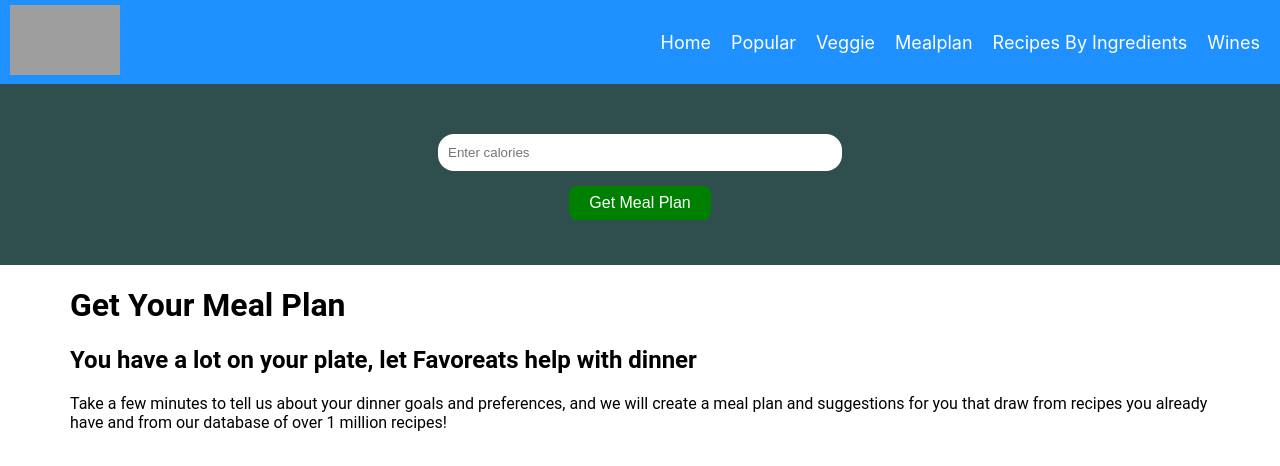
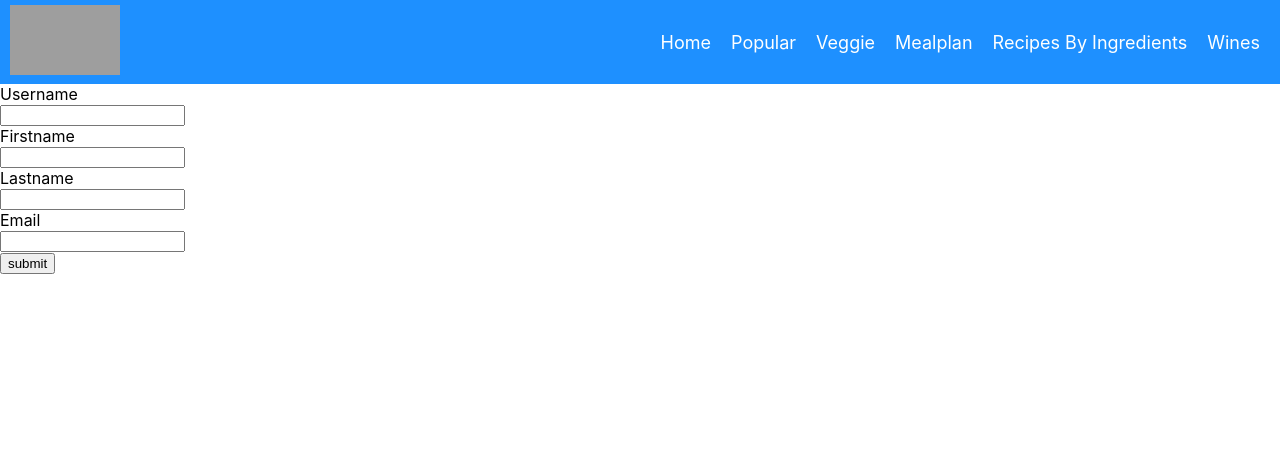
Before and after one commit to sreelekha-2/food-app-spoonacular, a React (Create React App) app: page /mealplanner in a window 1280 px wide. Shown: the top 466 px of the page. Built offline with nearby package versions, Linux system fonts and the light colour scheme; grey boxes are pictures that could not be loaded.

Commit message:
add meal plan

```diff
--- a/package.json
+++ b/package.json
@@ -6,6 +6,7 @@
     "@testing-library/jest-dom": "^5.16.5",
     "@testing-library/react": "^13.3.0",
     "@testing-library/user-event": "^13.5.0",
+    "axios": "^0.27.2",
     "react": "^18.2.0",
     "react-dom": "^18.2.0",
     "react-icons": "^4.4.0",
--- a/src/App.js
+++ b/src/App.js
@@ -12,6 +12,7 @@ import MealPlanner from './components/MealPlanner';
 import RecipesByIngredientsHome from './components/RecipesByIngredientsHome';
 import RecipesByIngredients from './components/RecipesByIngredients';
 import Wines from './components/Wines';
+import Getmealplan from './components/Getmealplan';
 
 function App() {
   return (
@@ -21,11 +22,13 @@ function App() {
 
         <Routes>
           <Route path="/" element={<Home/>}/>
+          {/* <Route path="/home" element={<Home/>}/> */}
           <Route path="/popular" element={<Recipes/>}/>
           <Route path="/recipe/:id" element={<RecipeInfo/>}/>
           <Route path="/vegetarian" element={<Vegetarian/>}/>
           <Route path="/recipes/:search" element={<SearchRecipes/>}/>
           <Route path="/mealplanner" element={<MealPlanner/>}/>
+          <Route path="/getmealplanner" element={<Getmealplan/>}/>
           <Route path="/recipeByIngredients" element={<RecipesByIngredientsHome/>}/>
           <Route path="/recipeByIngredients/:ingredients" element={<RecipesByIngredients/>}/>
           <Route path="/wines" element={<Wines/>}/>
--- /dev/null
+++ b/src/components/Getmealplan.js
@@ -0,0 +1,88 @@
+import React, { useState } from 'react'
+import axios from "axios"
+
+export default function Getmealplan() {
+    const [mealPlanData,setMealPlanData]=useState({date:"",type:"",title:""})
+    const handler=(e)=>{
+        const {name,value}=e.target
+        setMealPlanData({...mealPlanData,[name]:value})
+    }
+
+    // console.log(Date.parse(mealPlanData.date)/1000)
+    // const postMealData={
+    //     date: Date.parse(mealPlanData.date)/1000,
+
+    //     type: mealPlanData.type,
+    //     value: {
+
+    //         servings: 2,
+    //         title: mealPlanData.title,
+    //         imageType: "jpg",
+    //     }
+    // }
+
+    const postMealData={
+        "date": 1660723752,
+        "slot": 1,
+        "position": 0,
+        "type": "INGREDIENTS",
+        "value": {
+            "ingredients": [
+                {
+                    "name": "1 custard apple"
+                }
+            ]
+        }
+    }
+
+
+
+
+    const addToMealPlan=()=>{
+        console.log(JSON.stringify(postMealData))
+        const userDetails=JSON.parse(localStorage.getItem("userData"))
+        const {username,hash} =userDetails
+        console.log(userDetails)
+        const url="https://api.spoonacular.com/mealplanner/sree6/items?apiKey=daff5ff5d65d429fb51b31004ba520da&hash=64865ddc044edf4139ccaa214a8f45cef38a552c"
+        //  const url=`https://api.spoonacular.com/mealplanner/${username}/items?apiKey=${process.env.REACT_APP_API_KEY}&hash=${hash}`
+        const options={
+            method:"POST",
+            body:postMealData,
+            headers:{
+                "Content-Type": "application/json",
+                "Access-Control-Allow-Origin": "*"
+            }
+        }
+        //  fetch(url,options)
+        //  .then(res=>res.json())
+        //  .then(data=>{
+        //     console.log(data)
+        //  })
+        //  .catch(e=>console.log(e))
+        axios.post(url,options)
+        .then(res=>console.log(res))
+
+        .catch(e=>console.log(e))
+    }
+
+    const getMealPlanData=(e)=>{
+        e.preventDefault()
+        addToMealPlan()
+    }
+  return (
+    <div>
+        <button>Add to meal plan</button>
+        <button>get meal plan</button>
+
+        <form onSubmit={getMealPlanData}>
+            <label>Date</label><br></br>
+            <input type="date" name="date" onChange={handler}/><br></br>
+            <label>Type</label><br></br>
+            <input type="text" name="type"/><br></br>
+            <label>Title</label><br></br>
+            <input type="text" name="title"/><br></br>
+            <input type="submit"/>
+        </form>
+    </div>
+  )
+}
--- a/src/components/MealPlanner.js
+++ b/src/components/MealPlanner.js
@@ -1,6 +1,7 @@
 import React,{useState,useEffect} from 'react'
 import { useNavigate } from 'react-router-dom'
 import MealData from './MealData'
+import UserConnect from './UserConnect'
 
 export default function MealPlanner() {
     const navigate=useNavigate()
@@ -9,7 +10,7 @@ export default function MealPlanner() {
 
     const getMealPlanner=()=>{
         setCalories("")
-        fetch(`https://api.spoonacular.com/mealplanner/generate?apiKey=daff5ff5d65d429fb51b31004ba520da&timeFrame=day&diet=vegetarian&targetCalories=${calories}`)
+        fetch(`https://api.spoonacular.com/mealplanner/generate?apiKey=${process.env.REACT_APP_API_KEY}&timeFrame=day&diet=vegetarian&targetCalories=${calories}`)
         .then(res=>res.json())
         .then(data=>{
             console.log(data)
@@ -25,8 +26,9 @@ export default function MealPlanner() {
 
   return (
     <>
+      <UserConnect/>
+      {/* <div className='form-container meal-planner-form'>
 
-      <div className='form-container meal-planner-form'>
             <div>
                 <input type="number" className='calories-input' value={calories}  placeholder="Enter calories" onChange={getCalories}/>
 
@@ -41,7 +43,14 @@ export default function MealPlanner() {
             {mealData && <MealData mealData={mealData}/>}
 
         </div>
+         */}
 
+        {/* <label>Get Meal Plan</label>
+         <select>
+          <option>per week</option>
+          <option>per day</option>
+         </select>
+         <button>Get Meal Plan</button> */}
     </>
   )
 }
--- /dev/null
+++ b/src/components/UserConnect.js
@@ -0,0 +1,50 @@
+import React, { useState } from 'react'
+import { useNavigate } from 'react-router-dom'
+
+export default function UserConnect() {
+    const [userDetails,setUserDetails]=useState({username:"",firstName:"",lastName:"",email:""})
+    const navigate=useNavigate()
+    const handler=(e)=>{
+        const {name,value}=e.target
+        setUserDetails({...userDetails,[name]:value})
+    }
+
+    const submitDetails=(e)=>{
+        e.preventDefault();
+        connectUser()
+        navigate("/getmealplanner")
+
+    }
+
+    const connectUser=async()=>{
+        const url=`https://api.spoonacular.com/users/connect?apiKey=${process.env.REACT_APP_API_KEY}`;
+        const options={
+            method:"POST",
+            body:JSON.stringify(userDetails),
+            headers:{
+                "Content-Type":"application/json"
+            }
+        }
+        const res=await fetch(url,options)
+        const data=await res.json()
+
+        console.log(data)
+        localStorage.setItem("userData",JSON.stringify(data))
+
+    }
+  return (
+    <div>
+        <form onSubmit={submitDetails}>
+            <label>Username</label><br></br>
+            <input type="text" name="username" onChange={handler}/><br></br>
+            <label>Firstname</label><br></br>
+            <input type="text" name="firstName" onChange={handler}/><br></br>
+            <label>Lastname</label><br></br>
+            <input type="text" name="lastName" onChange={handler}/><br></br>
+            <label>Email</label><br></br>
+            <input type="email" name="email" onChange={handler}/><br></br>
+            <input type="submit" value="submit"/>
+        </form>
+    </div>
+  )
+}
```
Also changed, not shown: 1 other file (tests, documents, lock files or other folders).
